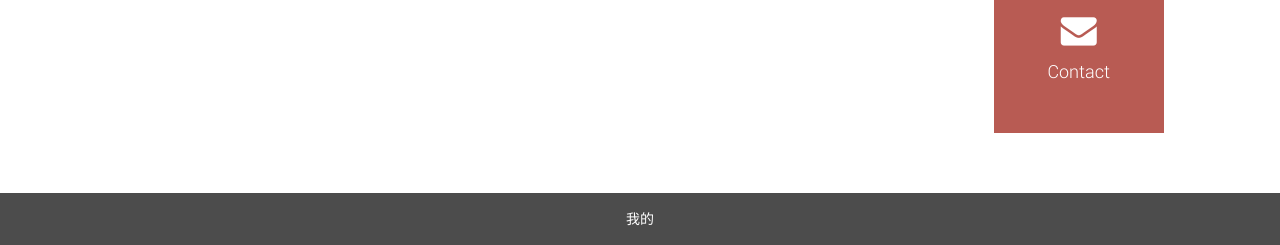
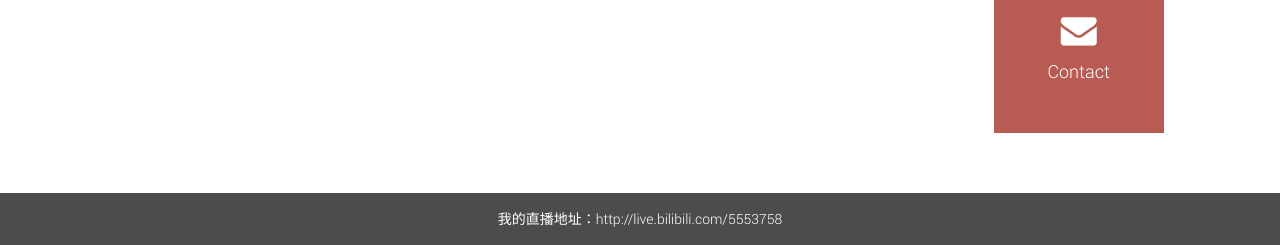
Before and after one commit to haiouanhei/haiouanhei.github.io, a plain HTML site: page index.html in a window 1280 px wide. Shown: the part 832-1077 px from the top of the page. Drawn offline with Linux system fonts and the light colour scheme.

Commit message:
Update index.html

```diff
--- a/index.html
+++ b/index.html
@@ -303,7 +303,7 @@
             <div class="container">
                 <div class="row">
                     <div class="col-md-12 text-center">
-                        <p>我的 <a href="http://live.bilibili.com/5553758" target="_blank" title="直播地址">
+                        <p>我的直播地址：http://live.bilibili.com/5553758
                     </div>
                 </div>
             </div>
```
